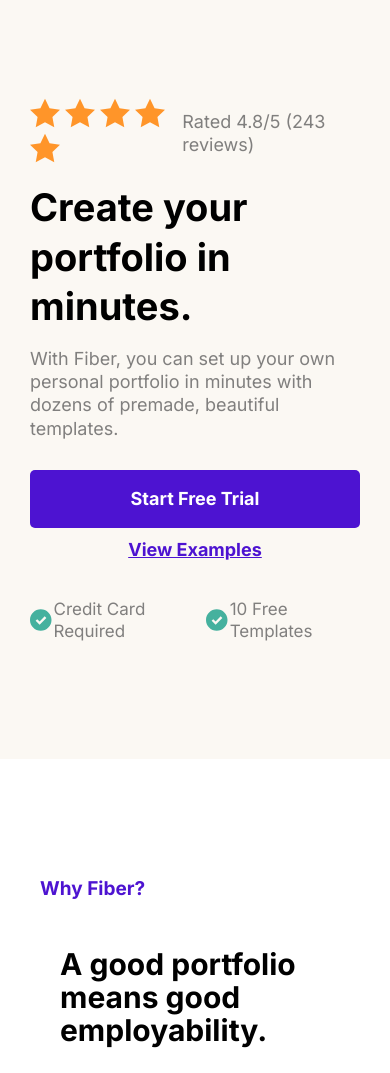
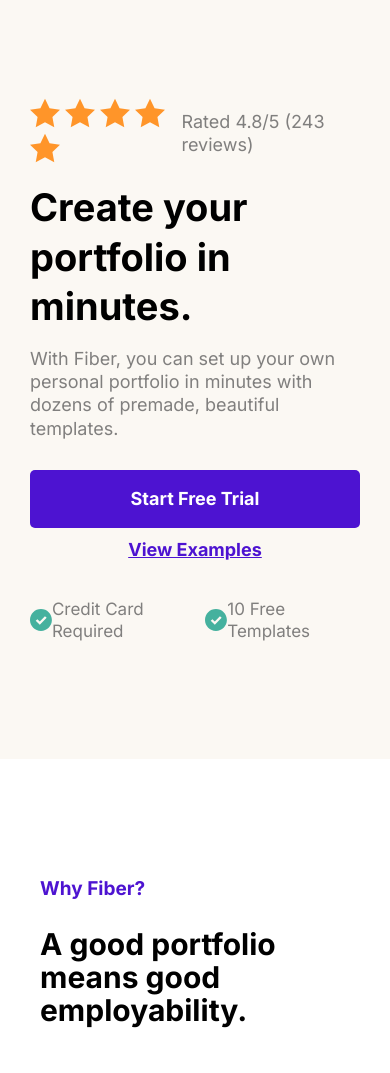
Before and after one commit to Canttellyou/Fibre-Starter, a website built with Parcel: page index.html in a window 390 px wide. Shown: the part 427-1500 px from the top of the page. Built offline with nearby package versions, Linux system fonts and the light colour scheme.

Commit message:
Adding full project 🎉

```diff
--- a/Assets/sass/_layout.scss
+++ b/Assets/sass/_layout.scss
@@ -102,6 +102,9 @@
         &__count {
           color: $color-black-light;
           margin-left: 1.5rem;
+          @include respond(phone-small) {
+            margin-right: 0.2rem;
+          }
         }
       }
       &__heading {
@@ -155,7 +158,7 @@
         :last-child {
           margin-left: 1.5rem;
           @media only screen and (max-width: 400px) {
-            margin-left: 0.2rem;
+            margin-left: 0;
           }
         }
         .credit {
@@ -541,6 +544,9 @@
         font-size: 3.5rem;
         font-weight: 700;
         margin-bottom: -0.8rem;
+        @include respond(phone-small) {
+          font-size: 3rem;
+        }
       }
       p {
         font-size: 1.8rem;
@@ -767,6 +773,5 @@
   .bottom {
     width: 100%;
     font-size: 44rem;
-    padding: 2rem;
   }
 }
```
